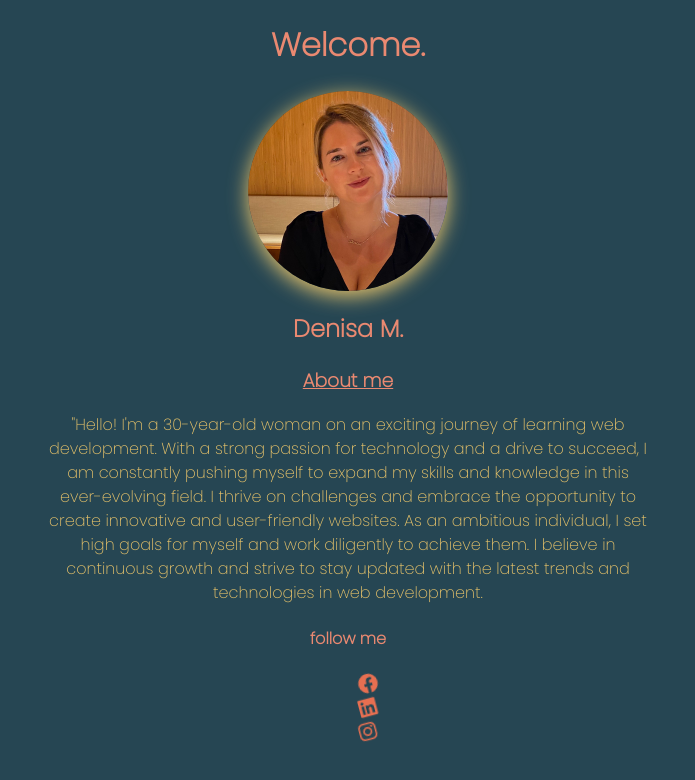
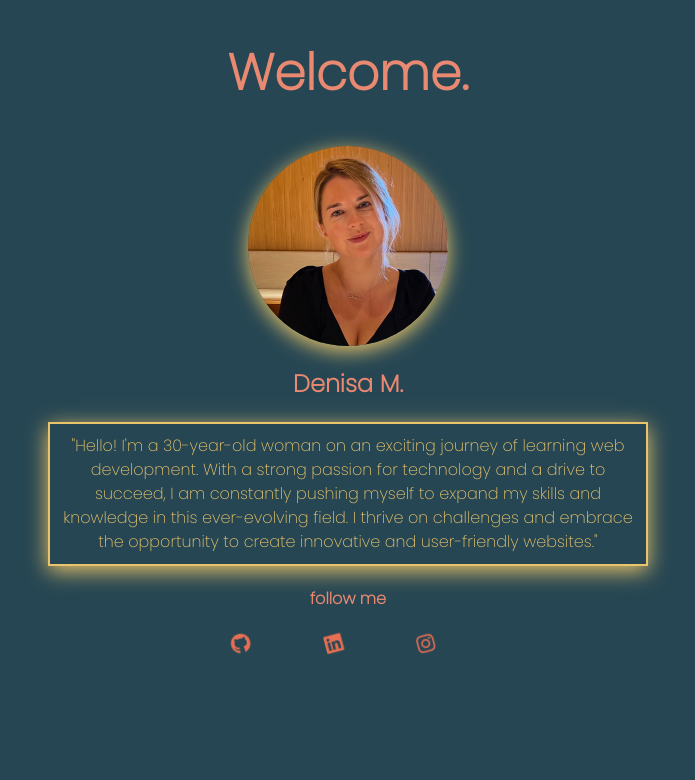
Before and after one commit to denkypenky/profile, a plain HTML site: page index.html in a window 1280 px wide. Shown: the whole page, without its empty margins (292-987 px from the left). Drawn offline with Linux system fonts and the light colour scheme.

Commit message:
update portfolio

```diff
--- a/index.html
+++ b/index.html
@@ -17,29 +17,30 @@
   <h2>Denisa M.</h2>
   </div>
   <div>
-    <h3 id="underline">About me</h3>
     <p>"Hello! I'm a 30-year-old woman on an exciting journey of learning web development.
        With a strong passion for technology and a drive to succeed, I am constantly pushing
        myself to expand my skills and knowledge in this ever-evolving field.
       I thrive on challenges and embrace the opportunity
-      to create innovative and user-friendly websites.
-       As an ambitious individual, I set high goals for
-       myself and work diligently to achieve them.
-       I believe in continuous growth and strive
-        to stay updated with the latest
-        trends and technologies in web development.</p>
+      to create innovative and user-friendly websites."
+      </p>
   </div>
 <div>
   <h4 >follow me</h4>
   <ul>
     <li>
-      <i class="fa-brands fa-facebook fa-shake fa-lg"></i>
+      <a href="https://github.com/denkypenky" target="blank">
+        <i class="fa-brands fa-github fa-shake fa-lg"></i>
+    </a>
     </li>
     <li>
+      <a href="www.linkedin.com/in/denisa-melusova" target="blank">
       <i class="fa-brands fa-linkedin fa-shake fa-lg"></i>
+    </a>
     </li>
     <li>
+      <a href="https://instagram.com/denkypenky?igshid=MmIzYWVlNDQ5Yg==" target="blank">
       <i class="fa-brands fa-instagram fa-shake fa-lg"></i>
+    </a>
     </li>
   </ul>
 </div>
--- a/style.css
+++ b/style.css
@@ -25,6 +25,13 @@ body {
     }
   }
 
+ h1 {
+  text-align: center;
+  line-height:  1.5;
+  color: #ea8971;
+  font-size: 50px;
+  padding: 2px;
+ }
 
 img {
   width: 200px;
@@ -32,13 +39,7 @@ img {
   box-shadow:  0 5px 20px #e9c46a;
   display: block;
   margin: auto;
-
 }
- h1 {
-  text-align: center;
-  line-height:  1.5;
-  color: #ea8971;
- }
 
  div {
   text-align: center;
@@ -48,19 +49,42 @@ img {
  }
 
 h4 {
-  /* font-weight: bold; */
   color: #ea8971;
 }
 
  li {
   color: #e76f51;
   list-style: none;
+  display: inline;
+  padding: 10px;
+  margin-left: 50px;
  }
 
-h2, h3{
+ li a {
+  text-decoration: none;
+   color: #e76f51
+ }
+
+ a:hover{
+  color: #e9c46a;
+ }
+
+h2{
 color: #ea8971;
 }
 
 #underline{
+  margin-left: -500px;
   text-decoration: underline;
 }
+
+p{
+  border: 2px solid;
+  padding: 10px;
+  box-shadow: 0 5px 20px #e9c46a;
+
+}
+
+ul{
+  margin-left: -120px;
+}
```
